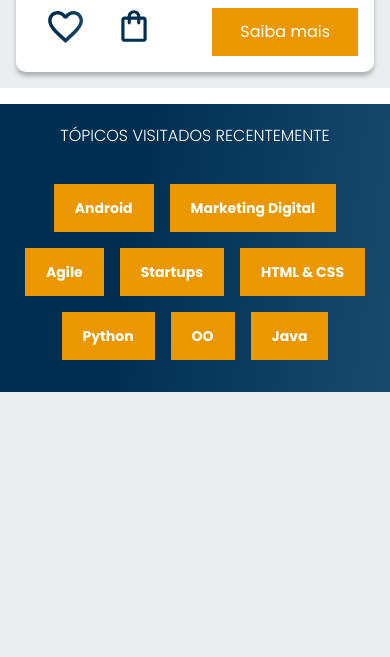
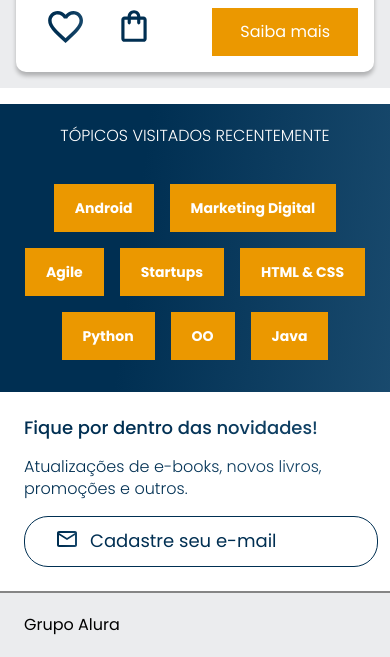
Before and after one commit to leonardoalmir/site-alura-books, a plain HTML site: page index.html in a window 390 px wide. Shown: the part 1338-1995 px from the top of the page. Before the commit the page ends 1730 px from the top, so only its background shows below. Drawn offline with nearby package versions, Linux system fonts and the light colour scheme.

Commit message:
Concluindo a versao mobile

```diff
--- /dev/null
+++ b/assets/css/contato.css
@@ -0,0 +1,42 @@
+.contato {
+    background-color: var(--branco);
+    padding: 1.5em;
+}
+
+.contato__titulo,
+.contato__texto {
+    background: var(--azul-degrade);
+    -webkit-background-clip: text;
+    -webkit-text-fill-color: transparent;
+    background-clip: text;
+}
+
+.contato__titulo {
+    font-size: 18px;
+    font-weight: 500;
+    line-height: 24px;
+}
+
+.contato__texto {
+    font-weight: 300;
+    line-height: 22px;
+    margin: 1em 0;
+}
+
+.contato__email {
+    background: transparent;
+    border-radius: 24px;
+    width: 80vw;
+    padding: 14px 10px 14px 30px;
+    border: 1px solid var(--azul);
+    color: var(--azul);
+    font-size: 18px;
+}
+
+.contato__email::placeholder {
+    font-family: var(--fonte-principal);
+    background: url("../img/Email.svg") no-repeat;
+    color: var(--azul);
+    padding-left: 35px;
+    margin-left: 10px;
+}
--- /dev/null
+++ b/assets/css/rodape.css
@@ -0,0 +1,5 @@
+.rodape__titulo {
+    color: var(--preto);
+    padding: 1.5em;
+    border-top: 2px solid #858585;
+}
--- a/assets/css/style.css
+++ b/assets/css/style.css
@@ -2,6 +2,9 @@
 @import url(banner.css);
 @import url(carrossel.css);
 @import url(topicos.css);
+@import url(contato.css);
+@import url(rodape.css);
+
 :root {
     --cor-de-fundo: #ebecee;
     --branco: rgb(255, 255, 255);
--- a/index.html
+++ b/index.html
@@ -155,6 +155,14 @@
             </ul>
         </div>
     </section>
+    <section class="contato">
+        <h2 class="contato__titulo">Fique por dentro das novidades!</h2>
+        <p class="contato__texto">Atualizações de e-books, novos livros, promoções e outros.</p>
+        <input class="contato__email" type="email" name="email" id="email" placeholder="Cadastre seu e-mail">
+    </section>
+    <footer class="rodape">
+        <h3 class="rodape__titulo">Grupo Alura</h3>
+    </footer>
     <script src="https://cdn.jsdelivr.net/npm/swiper@8/swiper-bundle.min.js"></script>
     <script>
         const swiper = new Swiper('.swiper', {
```
